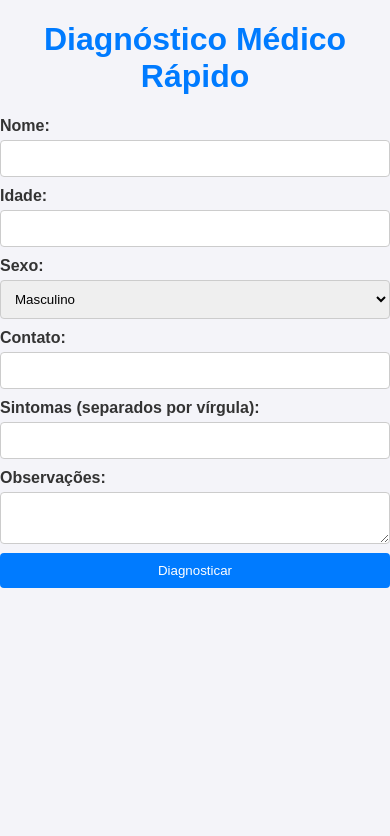
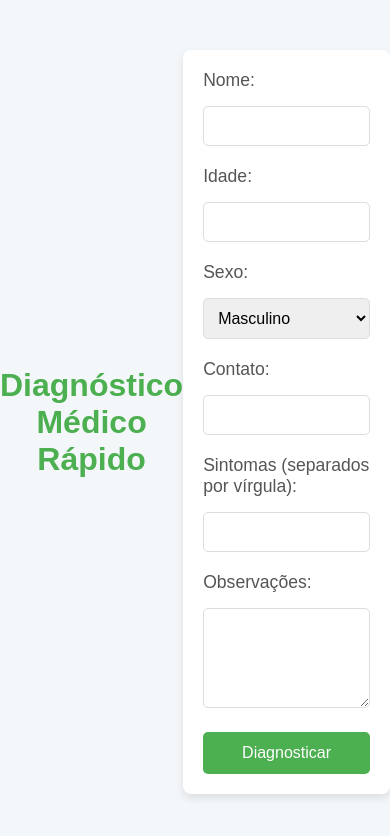
Before and after one commit to nathgpx/digitalocean, a plain HTML site: page index.html in a window 390 px wide. Drawn offline with Linux system fonts and the light colour scheme.

Commit message:
Update styles.css

```diff
--- a/styles.css
+++ b/styles.css
@@ -1,55 +1,129 @@
+/* Estilo Global */
 body {
-    font-family: Arial, sans-serif;
-    background-color: #f4f4f9;
-    color: #333;
+    font-family: 'Arial', sans-serif;
+    background-color: #f4f7fa;
     margin: 0;
     padding: 0;
-}
-
-.container {
-    max-width: 600px;
-    margin: 50px auto;
-    padding: 20px;
-    background-color: #fff;
-    border-radius: 8px;
-    box-shadow: 0 0 10px rgba(0, 0, 0, 0.1);
+    display: flex;
+    justify-content: center;
+    align-items: center;
+    height: 100vh;
+    color: #333;
 }
 
 h1 {
+    font-size: 2em;
+    color: #4caf50;
     text-align: center;
-    color: #007bff;
+    margin-bottom: 20px;
+}
+
+/* Estilo do Formulário */
+form {
+    background-color: #ffffff;
+    border-radius: 8px;
+    box-shadow: 0 4px 8px rgba(0, 0, 0, 0.1);
+    padding: 30px;
+    width: 100%;
+    max-width: 500px;
 }
 
 label {
+    font-size: 1.1em;
+    color: #555;
+    margin-bottom: 5px;
     display: block;
-    margin-top: 10px;
-    font-weight: bold;
 }
 
-input, select, textarea, button {
+input, select, textarea {
     width: 100%;
     padding: 10px;
-    margin-top: 5px;
-    border: 1px solid #ccc;
-    border-radius: 4px;
+    margin: 10px 0 20px;
+    border: 1px solid #ddd;
+    border-radius: 5px;
     box-sizing: border-box;
+    font-size: 1em;
+}
+
+input[type="number"] {
+    -moz-appearance: textfield;
+}
+
+input[type="number"]::-webkit-outer-spin-button,
+input[type="number"]::-webkit-inner-spin-button {
+    -webkit-appearance: none;
+    margin: 0;
+}
+
+select {
+    cursor: pointer;
+}
+
+textarea {
+    min-height: 100px;
 }
 
 button {
-    background-color: #007bff;
-    color: #fff;
+    background-color: #4caf50;
+    color: #ffffff;
+    border: none;
+    padding: 12px 20px;
+    font-size: 1.1em;
     cursor: pointer;
-    border: none;
+    border-radius: 5px;
+    width: 100%;
+    transition: background-color 0.3s ease;
 }
 
 button:hover {
-    background-color: #0056b3;
+    background-color: #45a049;
 }
 
+button:disabled {
+    background-color: #ccc;
+    cursor: not-allowed;
+}
+
+/* Estilo do Resultado */
 #result {
-    margin-top: 20px;
-    padding: 10px;
-    background-color: #e9ecef;
-    border-radius: 4px;
-    display: none;
+    background-color: #ffffff;
+    border-radius: 8px;
+    box-shadow: 0 4px 8px rgba(0, 0, 0, 0.1);
+    margin-top: 30px;
+    padding: 20px;
+    width: 100%;
+    max-width: 500px;
+    text-align: center;
 }
+
+#result h2 {
+    color: #4caf50;
+}
+
+#result p {
+    font-size: 1.2em;
+    color: #333;
+}
+
+#result p strong {
+    color: #4caf50;
+}
+
+#result p.error {
+    color: red;
+}
+
+/* Responsividade */
+@media (max-width: 600px) {
+    form {
+        padding: 20px;
+    }
+
+    button {
+        font-size: 1em;
+    }
+
+    #result {
+        padding: 15px;
+    }
+}
```
